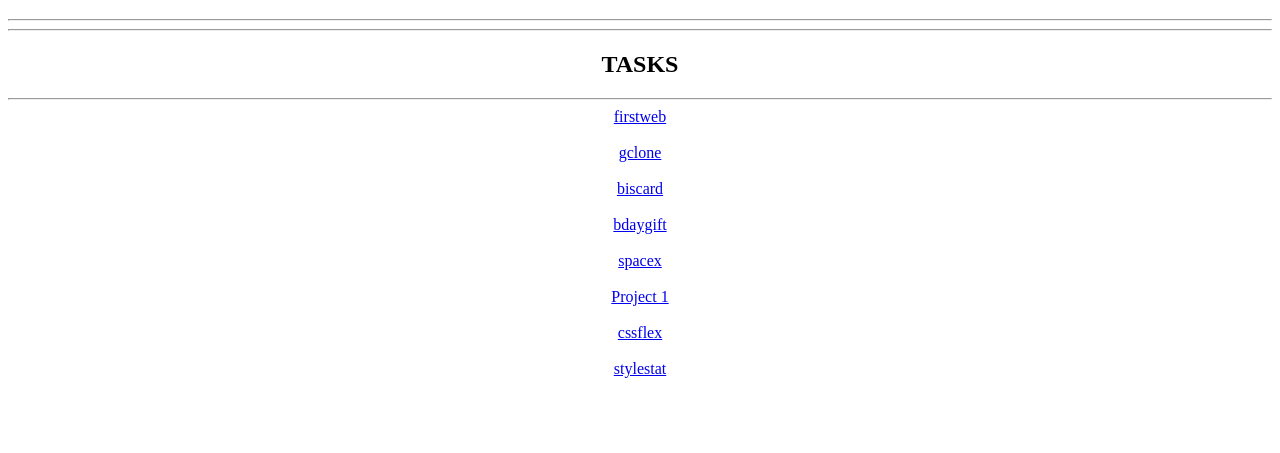
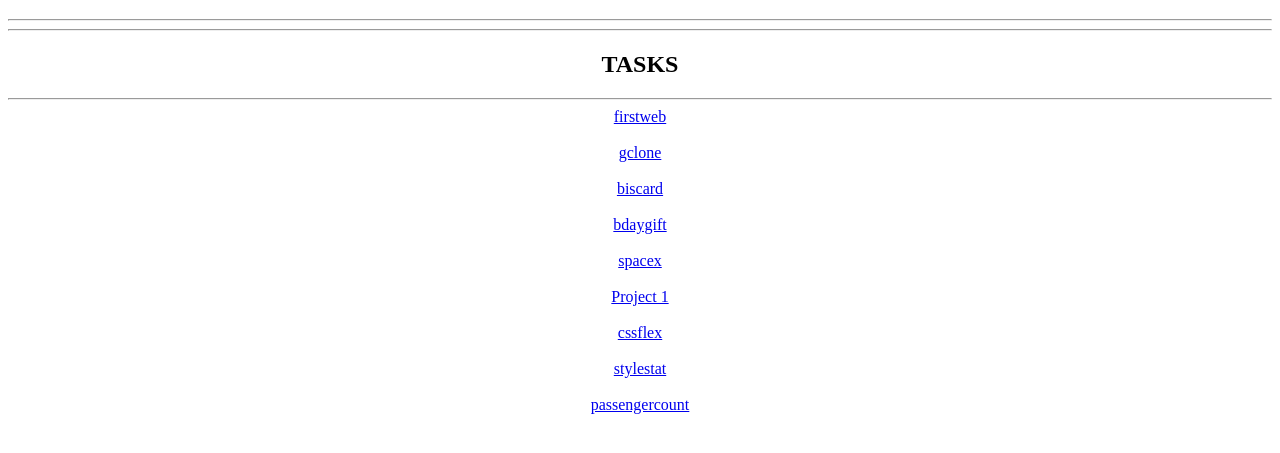
Before and after one commit to LeyaThomas/WebBootcamp_Mulearn, a plain HTML site: page index.html in a window 1280 px wide. Shown: the part 61-514 px from the top of the page. Drawn offline with Linux system fonts and the light colour scheme.

Commit message:
Update index.html

```diff
--- a/index.html
+++ b/index.html
@@ -16,6 +16,7 @@
     <a target="_blank" href="pt1/index.html">Project 1</a><br><br>
     <a target="_blank" href="cssflex/index.html">cssflex</a><br><br>
     <a target="_blank" href="stylestat/index.html">stylestat</a><br><br>
+    <a target="_blank" href="passengercount/index.html">passengercount</a><br><br>
 
 </body>
 </html>
```
